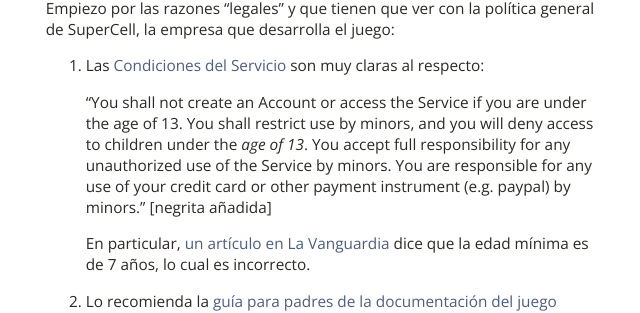
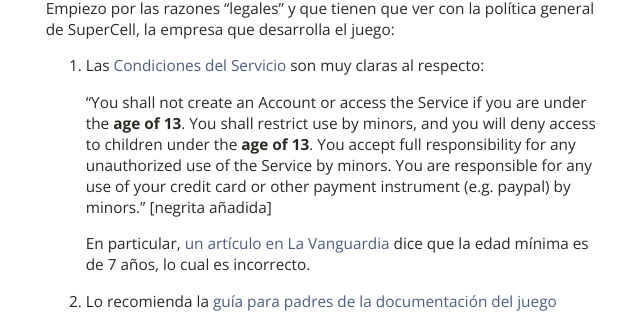
Before and after one commit to pauek/pauek.info, a Jekyll site: the page built from _posts/2019-02-06-brawl-stars.md, in a window 1280 px wide and 900 px high. Shown: the part 307-620 px from the top of the window, without its empty margins (318-958 px from the left). Built offline with Jekyll 4.4.1, drawn with Linux system fonts in a browser that asks for light colours; nearby versions of some CDN libraries; comment, search, counter and statistics services are not loaded.

Commit message:
Otra pequeña corrección

```diff
--- a/_posts/2019-02-06-brawl-stars.md
+++ b/_posts/2019-02-06-brawl-stars.md
@@ -18,8 +18,8 @@
 1. Las [Condiciones del Servicio](https://supercell.com/en/terms-of-service/) son
    muy claras al respecto:
 
-   "You shall not create an Account or access the Service if you are under the age of 13.
-   You shall restrict use by minors, and you will deny access to children under the _age of 13_.
+   "You shall not create an Account or access the Service if you are under the **age of 13**.
+   You shall restrict use by minors, and you will deny access to children under the **age of 13**.
    You accept full responsibility for any unauthorized use of the Service by minors. You are
    responsible for any use of your credit card or other payment instrument (e.g. paypal)
    by minors." [negrita añadida]
@@ -29,7 +29,7 @@
 
 2. Lo recomienda la [guía para padres de la documentación del juego](https://supercell.helpshift.com/a/brawl-stars/?p=web&s=parents-guide)
    donde también se vuelve a mencionar la edad mínima de 13 años. Las razones que se dan son, entre otras:
-   1. Que se pueden comprar cosas a través de las compras _in-app_.
+   1. Que se pueden comprar cosas a través de las compras *in-app*.
    2. Que hay formas de abrir un chat con extraños.
    3. Que no hay privacidad (lo que escribas puede ser visto por cualquiera).
 
```
